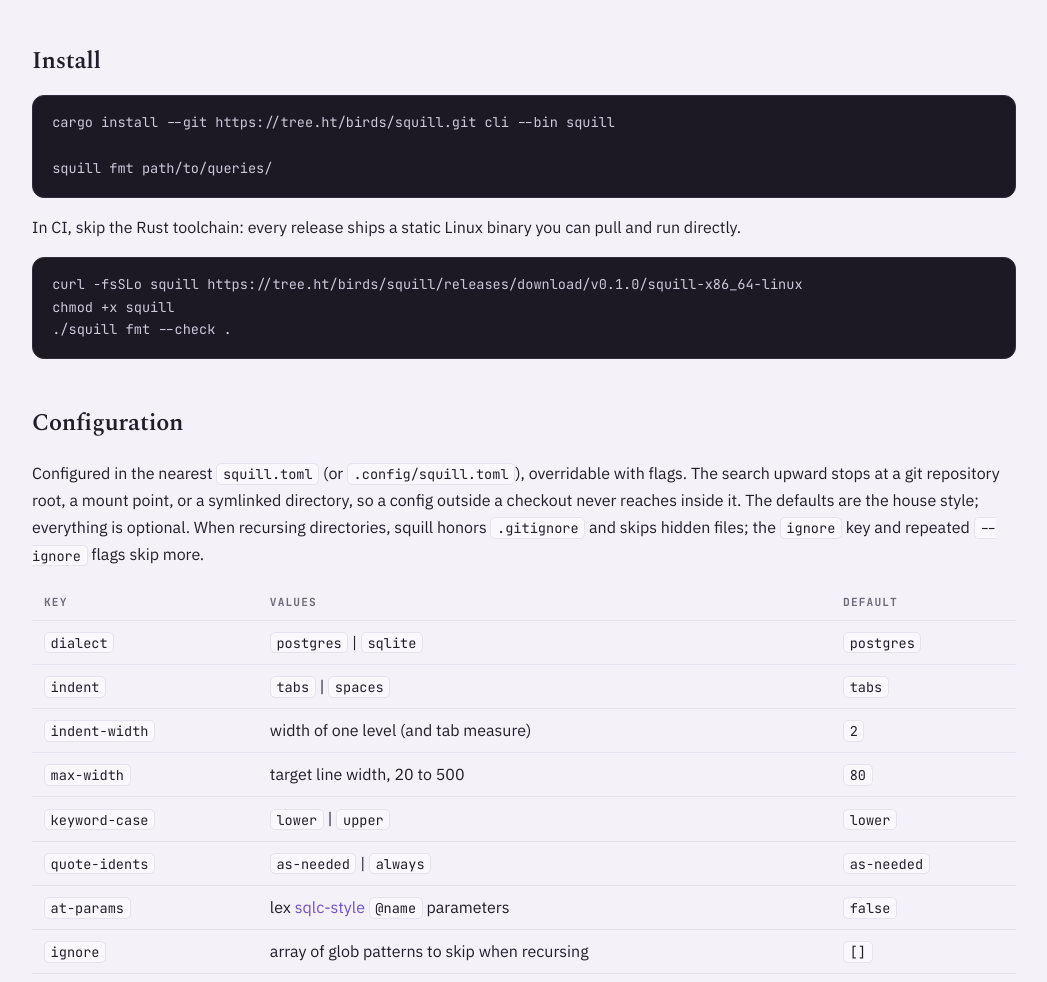
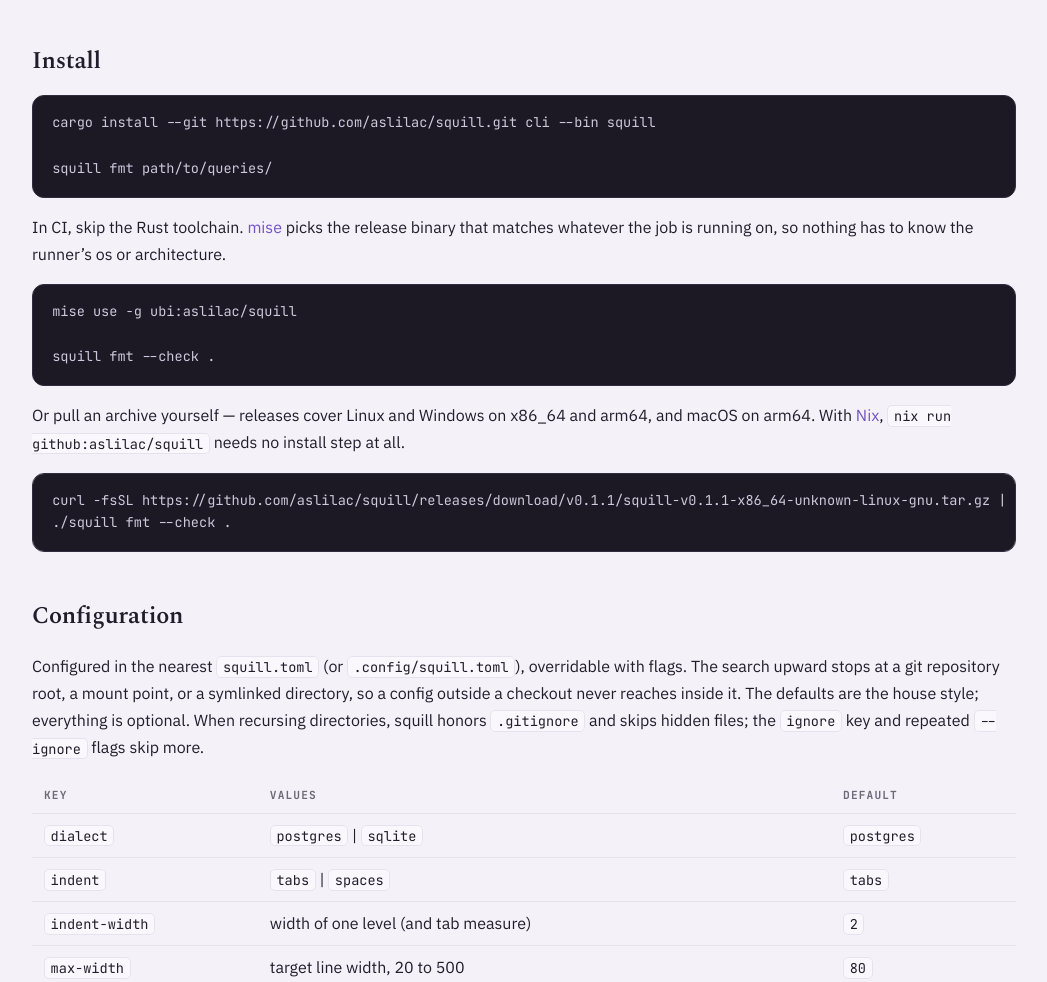
Before and after one commit to aslilac/squill, an Astro site in the folder docs/: page / in a window 1280 px wide. Shown: the part 1489-2471 px from the top of the page, without its empty margins (116-1163 px from the left). Built offline with nearby package versions, Linux system fonts and the light colour scheme; Astro itself is replaced by a stand-in of ours.

Commit message:
add a package to the nix flake, readme and docs site tweaks

```diff
--- a/docs/src/pages/index.astro
+++ b/docs/src/pages/index.astro
@@ -95,7 +95,7 @@ const baseHref = import.meta.env.BASE_URL;
 					</div>
 					<nav>
 						<a href="playground/">Playground</a>
-						<a href="https://tree.ht/birds/squill">Source</a>
+						<a href="https://github.com/aslilac/squill">Source</a>
 						<span class="badge">v0.1 · MPL-2.0</span>
 					</nav>
 				</div>
@@ -196,16 +196,28 @@ const baseHref = import.meta.env.BASE_URL;
 			<section>
 				<h2>Install</h2>
 				<pre
-					class="dark"><code>cargo install --git https://tree.ht/birds/squill.git cli --bin squill
+					class="dark"><code>cargo install --git https://github.com/aslilac/squill.git cli --bin squill
 
 squill fmt path/to/queries/</code></pre>
 				<p>
-					In CI, skip the Rust toolchain: every release ships a static Linux
-					binary you can pull and run directly.
+					In CI, skip the Rust toolchain.
+					<a href="https://mise.jdx.dev">mise</a> picks the release binary that
+					matches whatever the job is running on, so nothing has to know the
+					runner&rsquo;s os or architecture.
 				</p>
 				<pre
-					class="dark"><code>curl -fsSLo squill https://tree.ht/birds/squill/releases/download/v0.1.0/squill-x86_64-linux
-chmod +x squill
+					class="dark"><code>mise use -g ubi:aslilac/squill
+
+squill fmt --check .</code></pre>
+				<p>
+					Or pull an archive yourself — releases cover Linux and Windows on
+					x86_64 and arm64, and macOS on arm64. With
+					<a href="https://nixos.org">Nix</a>, <code
+						>nix run github:aslilac/squill</code
+					> needs no install step at all.
+				</p>
+				<pre
+					class="dark"><code>curl -fsSL https://github.com/aslilac/squill/releases/download/v0.1.1/squill-v0.1.1-x86_64-unknown-linux-gnu.tar.gz | tar xz
 ./squill fmt --check .</code></pre>
 			</section>
 
@@ -305,7 +317,7 @@ indent-width = 2</code></pre>
 			<footer>
 				<p>
 					Built by Kayla and her birds &middot; source at{" "}
-					<a href="https://tree.ht/birds/squill">tree.ht/birds/squill</a>
+					<a href="https://github.com/aslilac/squill">github.com/aslilac/squill</a>
 				</p>
 			</footer>
 		</main>
```
Also changed, not shown: README.md, 1 other file.
